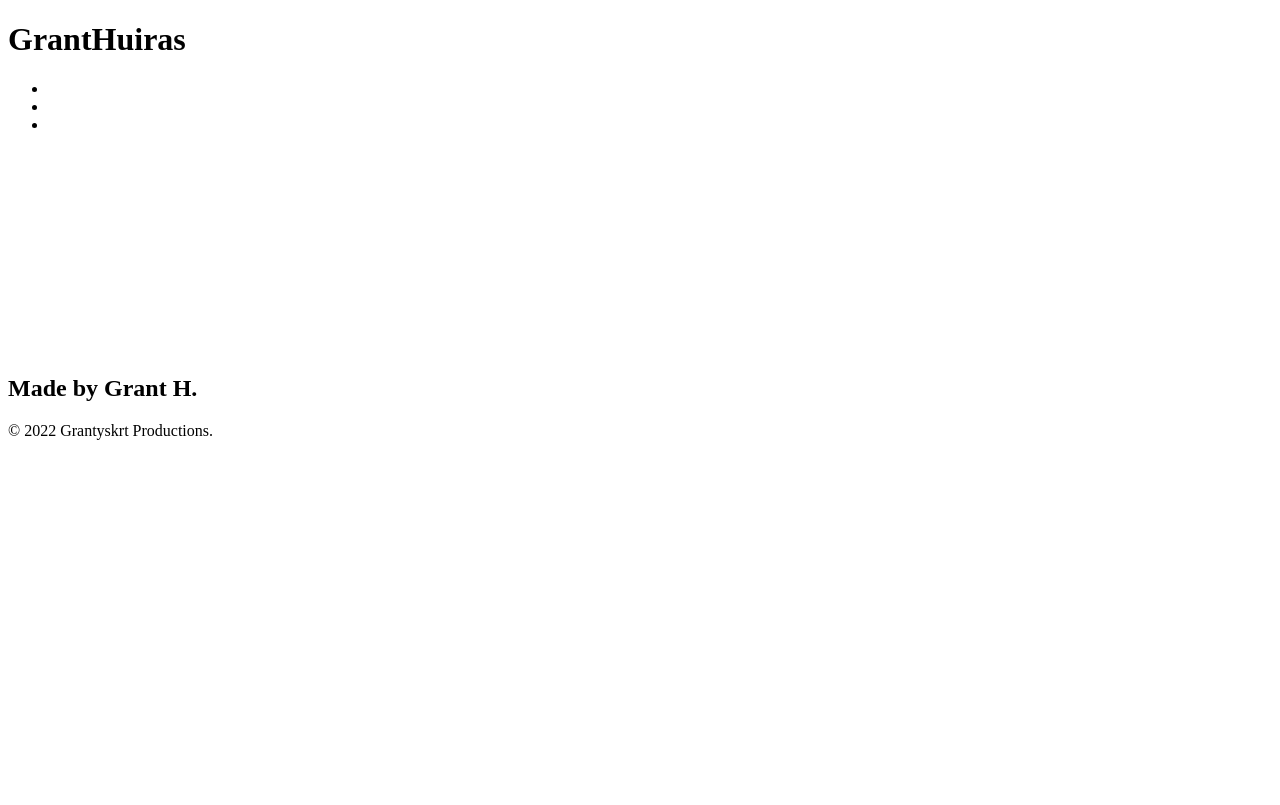
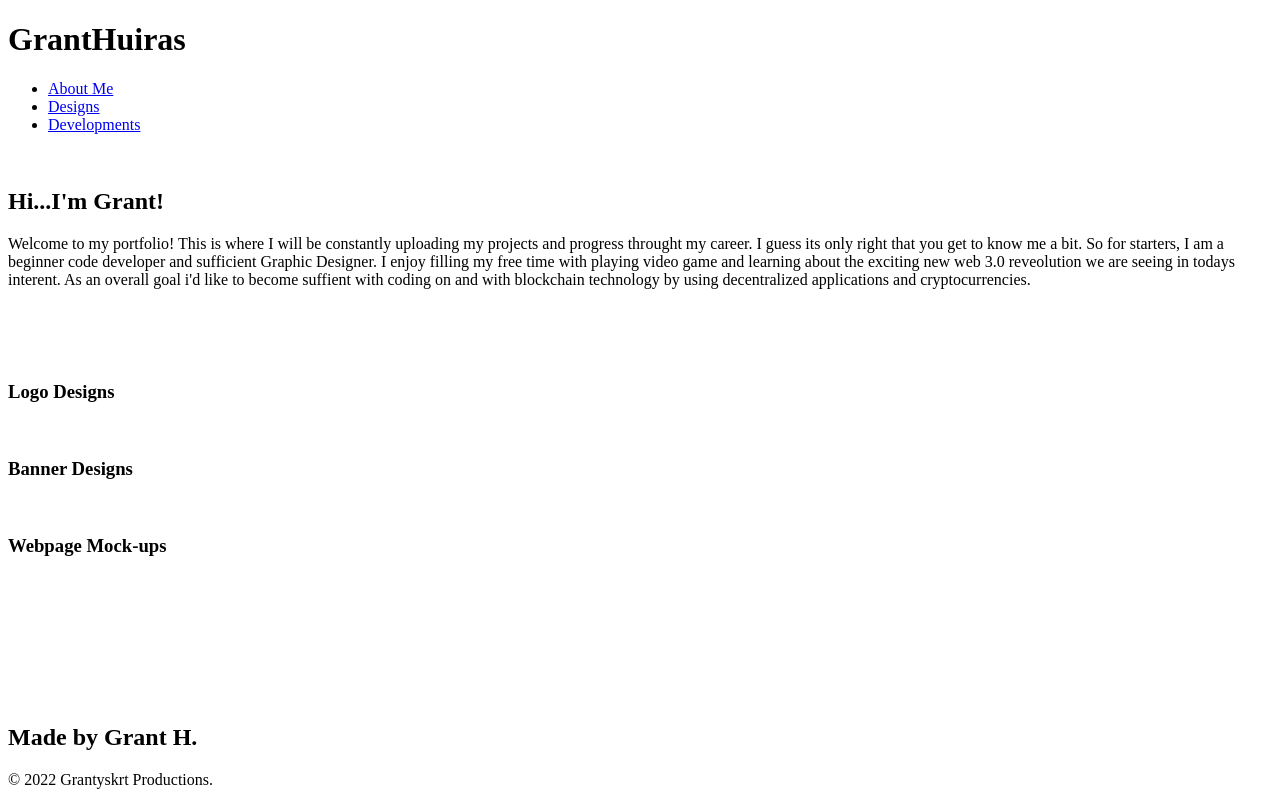
Before and after one commit to mcnugboy/c-2, a plain HTML site: page index.html in a window 1280 px wide. Drawn offline with Linux system fonts and the light colour scheme.

Commit message:
Section classes added

```diff
--- a/index.html
+++ b/index.html
@@ -14,13 +14,13 @@
         <nav>
             <ul>
                 <li>
-                    <a href="#"></a>
+                    <a href="#About-Me">About Me</a>
                 </li>
                 <li>
-                    <a href="#"></a>
+                    <a href="#Designs">Designs</a>
                 </li>
                 <li>
-                    <a href="#"></a>
+                    <a href="#Developments">Developments</a>
                 </li>
             </ul>
         </nav>
@@ -28,14 +28,15 @@
 
     <section class="hero">
 
+
     </section>
 
-    <section class="content">
-        <div class="">
-            <img src="" class="" />
-            <h2></h2>
+    <section class="#About-Me">
+        <div class="Info">
+            <img src="" class="" /></img>
+            <h2>Hi...I'm Grant!</h2>
             <p>
-
+                Welcome to my portfolio! This is where I will be constantly uploading my projects and progress throught my career. I guess its only right that you get to know me a bit. So for starters, I am a beginner code developer and sufficient Graphic Designer. I enjoy filling my free time with playing video game and learning about the exciting new web 3.0 reveolution we are seeing in todays interent. As an overall goal i'd like to become suffient with coding on and with blockchain technology by using decentralized applications and cryptocurrencies.
             </p>
         </div>
 
@@ -55,7 +56,25 @@
         </div>
     </section>
 
-    <section class="">
+    <section class="#Designs">
+        <div class="Logos">
+            <h3>Logo Designs</h3>
+            <img src="" alt=""/></img>
+            <img src="" alt=""/></img>
+        </div>
+        <div class="Banners">
+            <h3>Banner Designs</h3>
+            <img src="" alt=""/></img>
+            <img src="" alt=""/></img>
+        </div>
+        <div class="Webpage-mockups">
+            <h3>Webpage Mock-ups</h3>
+            <img src="" alt=""></img>
+            <img src="" alt=""></img>
+        </div>
+    </section>
+
+    <section class="#Developments">
         <div class="">
             <h3></h3>
             <img src="" alt=""/>
```
Also changed, not shown: 1 other file.
